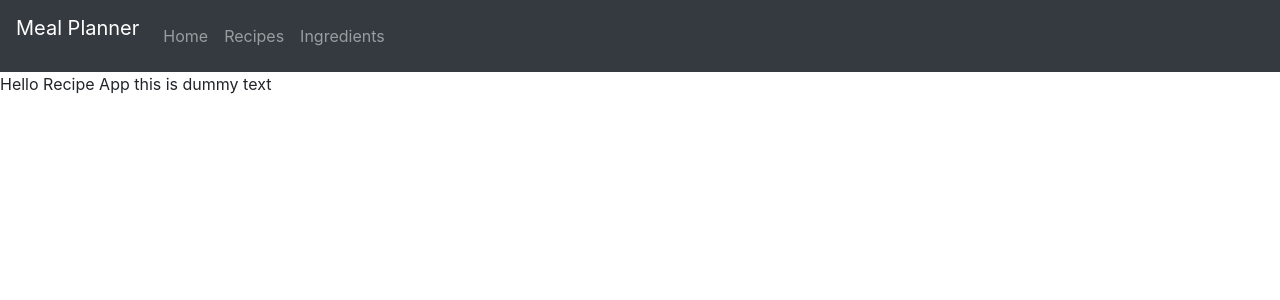
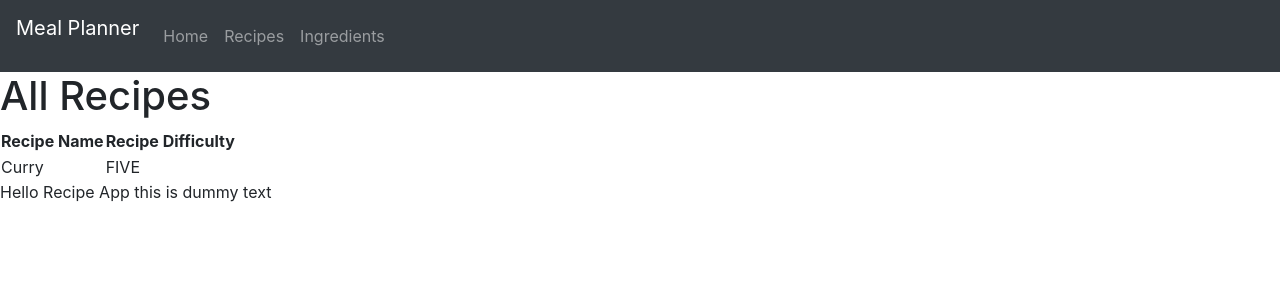
Before and after one commit to psummers678/RecipeReact, a React (Create React App) app: page /Recipes in a window 1280 px wide. Shown: the top 300 px of the page. Built offline with nearby package versions, Linux system fonts and the light colour scheme.

Commit message:
Basic table able to access list of Recipes

```diff
--- a/src/App.css
+++ b/src/App.css
@@ -5,6 +5,16 @@
 .App-logo {
   height: 40vmin;
   pointer-events: none;
+}
+.flexbox-container {
+
+}
+
+.flexbox-item {
+  width: 300px;
+  margin: 10px;
+  border: 3px solid black;
+  background-color: rgb(11, 21, 21);
 }
 
 @media (prefers-reduced-motion: no-preference) {
@@ -28,11 +38,16 @@
   color: #61dafb;
 }
 
-@keyframes App-logo-spin {
-  from {
-    transform: rotate(0deg);
-  }
-  to {
-    transform: rotate(360deg);
-  }
+s
+body {
+  margin: 0;
+  font-family: -apple-system, BlinkMacSystemFont, 'Segoe UI', 'Roboto', 'Oxygen',
+    'Ubuntu', 'Cantarell', 'Fira Sans', 'Droid Sans', 'Helvetica Neue',
+    sans-serif;
+  -webkit-font-smoothing: antialiased;
+  -moz-osx-font-smoothing: grayscale;
 }
+code {
+  font-family: source-code-pro, Menlo, Monaco, Consolas, 'Courier New',
+    monospace;
+}
--- a/src/components/Home.tsx
+++ b/src/components/Home.tsx
@@ -1,6 +1,9 @@
 function Home() {
     return(
-        <h1>HOME IS WHERE THE HEART IS</h1>
+        <>
+            <h1>HOME IS WHERE THE HEART IS</h1>
+            <p>I am going to fill this out with information about this project and info about me</p>
+        </>
     )
 }
 
--- a/src/components/RecipeApp.tsx
+++ b/src/components/RecipeApp.tsx
@@ -2,16 +2,17 @@ import Navbar from "./Navbar";
 import '../bootstrap.css';
 import { BrowserRouter, Route, Routes } from 'react-router-dom';
 import Home from "./Home";
+import RecipeListView from "./RecipeListContainer";
 
 
 function RecipeApp() {
     return (
-        <div className="recipe-app-container">
+        <div className="recipe-app-container felxbox-container">
             <BrowserRouter>
                 <Navbar />
                 <Routes>
                     <Route path="/" element={<Home />}/>
-                    <Route path="/Recipes" />
+                    <Route path="/Recipes" element={<RecipeListView/>} />
                     <Route path="/Ingredients" />
                 </Routes>
             </BrowserRouter>
--- /dev/null
+++ b/src/components/RecipeListContainer.tsx
@@ -0,0 +1,19 @@
+import React from 'react';
+import RecipeTable from './RecipeTable';
+
+class RecipeListView extends React.Component<{},{}>{
+
+
+    render(): React.ReactNode {
+        return(
+            <div className="list-view-container">
+                <h1> All Recipes</h1>
+                <div className="flexbox-item flexbox-item-1">
+                    <RecipeTable />
+
+                </div>
+            </div>
+        )
+    }
+}
+export default RecipeListView;
--- /dev/null
+++ b/src/components/RecipeTable.tsx
@@ -0,0 +1,63 @@
+import React from 'react';
+
+interface Recipe {
+    recipeName: string,
+    duration: number,
+    difficulty: string,
+    rating: string
+}
+
+interface RecipeTableState {
+    recipes: Recipe[],
+}
+
+const DummyRecipes: RecipeTableState = { recipes: [
+    {
+        recipeName: "Curry",
+        duration: 65,
+        difficulty: "FIVE",
+        rating: "FOUR"
+    }]
+}
+
+class RecipeTable extends React.Component<{}, RecipeTableState>{
+    constructor(props: any) {
+        super(props);
+        this.state = {
+            recipes: Array(1).fill({
+                recipeName:"Dummy",
+                duration: 5,
+                difficulty: "FOUR",
+                rating: "FIVE"
+        })};
+    }
+
+    componentDidMount() {
+        const newRecipes: RecipeTableState = DummyRecipes;
+        this.setState(newRecipes);
+    }
+
+    render(): React.ReactNode {
+        return (
+            <table>
+                <thead>
+                    <tr>
+                        <th>
+                            Recipe Name
+                        </th>
+                        <th>
+                            Recipe Difficulty
+                        </th>
+                    </tr>
+                </thead>
+                <tbody>
+                    <tr>
+                        <td>{this.state.recipes[0].recipeName}</td>
+                        <td>{this.state.recipes[0].difficulty}</td>
+                    </tr>
+                </tbody>
+            </table>
+        )
+    }
+}
+export default RecipeTable
```
Also changed, not shown: src/components/ComponentBreakdown.txt.
